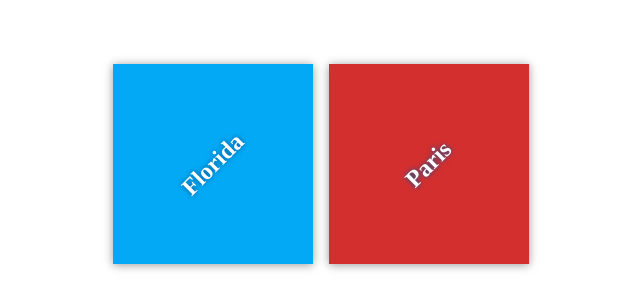
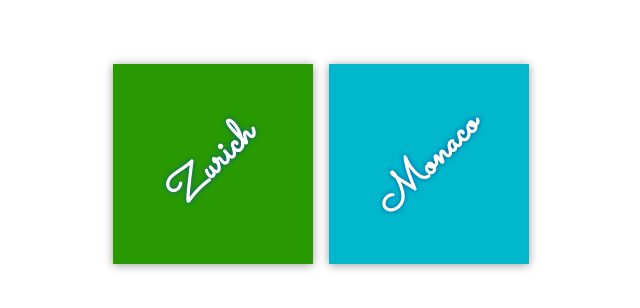
Before and after one commit to jubilantdeenie/my-travel-plans-, a plain HTML site: page index.html in a window 1280 px wide. Shown: the part 236-544 px from the top of the page, without its empty margins (319-959 px from the left). Drawn offline with Linux system fonts and the light colour scheme.

Commit message:
added personilzation

```diff
--- a/app.css
+++ b/app.css
@@ -44,12 +44,14 @@ h2 {
     margin: 0;
     transform: rotate(-45deg);
     text-shadow: 0 0 5px #01579b;
+	font-family: 'Sacramento', cursive;
+	font-size: 42px;
 }
 
-#florida {
-    background-color: #03a9f4;
+#zurich {
+    background-color: #289900;
 }
 
-#paris {
-    background-color: #d32f2f;
+#monaco {
+    background-color: #00b7cc;
 }
--- a/index.html
+++ b/index.html
@@ -5,17 +5,18 @@
     <title>Travels</title>
     <meta name="description" content="">
     <link rel="stylesheet" href="app.css">
+	<link href="https://fonts.googleapis.com/css?family=Sacramento" rel="stylesheet">
 </head>
 <body>
 
     <div class="container">
         <div class="destination-container">
-            <div class="destination" id="florida">
-                <h2>Florida</h2>
+            <div class="destination" id="zurich">
+                <h2>Zurich</h2>
             </div>
 
-            <div class="destination" id="paris">
-                <h2>Paris</h2>
+            <div class="destination" id="monaco">
+                <h2>Monaco</h2>
             </div>
         </div>
     </div>
```
